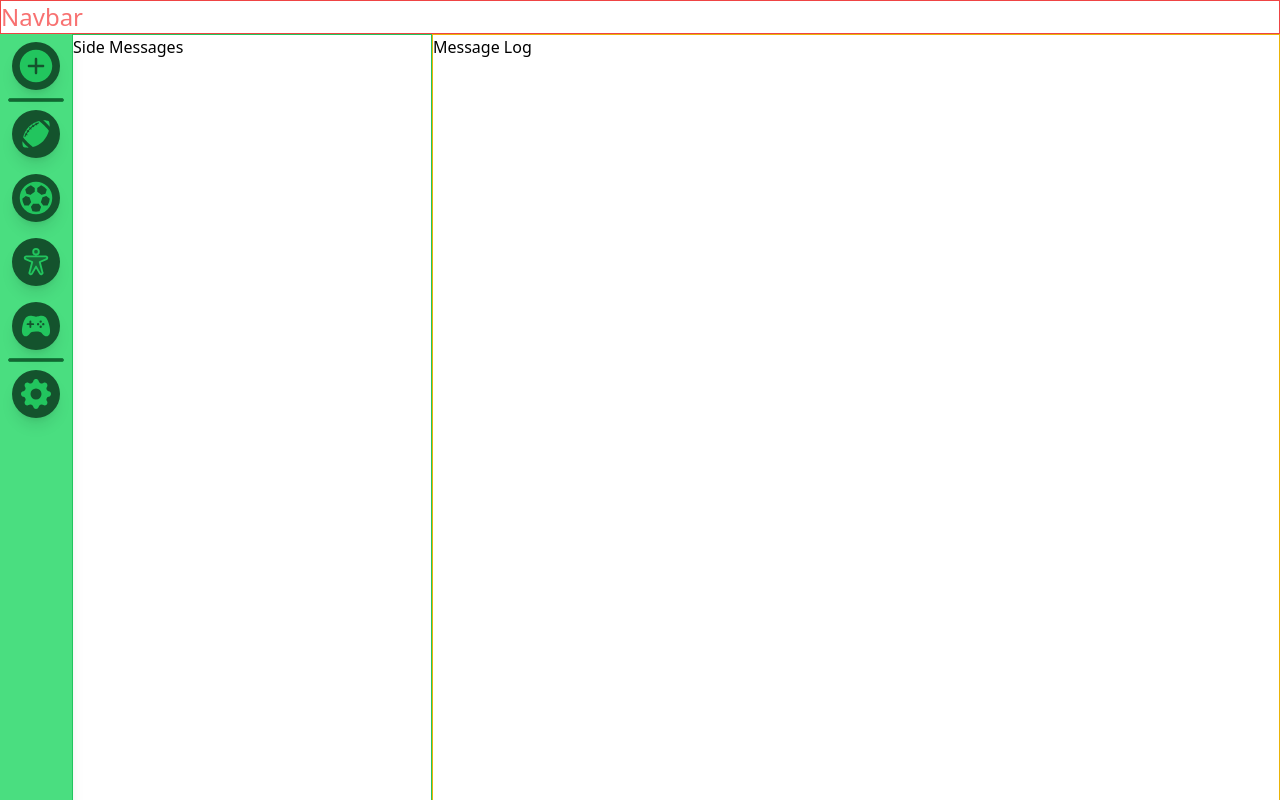
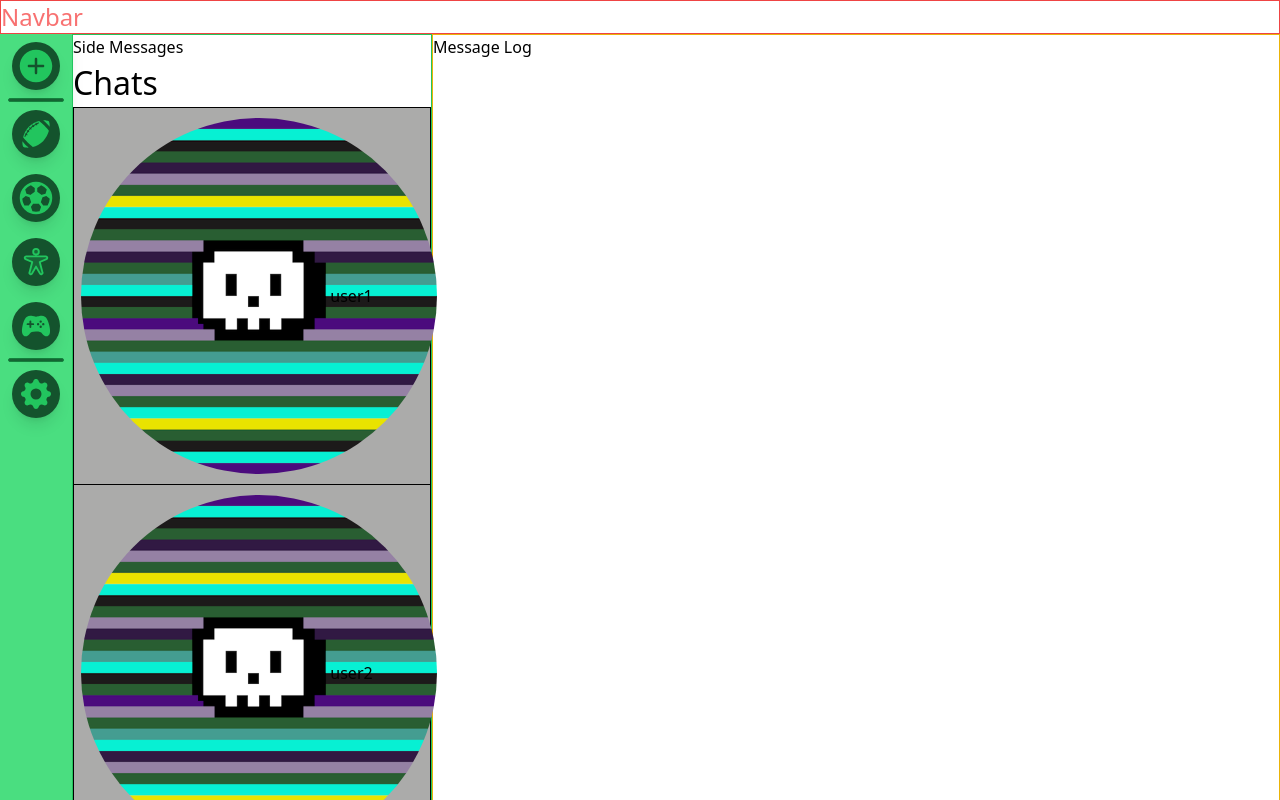
Before and after one commit to josefnaranjo/testing-websockets, a Next.js app in the folder Front/: page / in a window 1280 px wide. Shown: the top 800 px of the page. Built offline with nearby package versions, Linux system fonts and the light colour scheme.

Commit message:
you know i had to do it to em

```diff
--- /dev/null
+++ b/Front/app/components/dm-list/dm-list.css
@@ -0,0 +1,50 @@
+
+.list-container > h2{
+    font-size:2em;
+}
+.user-list{
+    display:flex;
+    flex-direction: column;
+    position:relative;
+    width:100%;
+    justify-content: space-around;
+    align-content:center;
+    background-color:rgb(171, 171, 170);
+    border:1px solid black;
+}
+.user-item{
+    padding-top:10px;
+    padding-bottom: 10px;
+    position: relative;
+    display:flex;
+    justify-content: space-between;
+    align-items: center;
+    border-bottom:1px solid black;
+}
+.user-icon{
+    display:flex;
+    position:relative;
+    border-radius: 100%;
+    width:auto;
+    margin:auto 0% auto 2%;
+}
+.user-name{
+   position:relative;
+   right:30%;
+}
+.user-state{
+    display:flex;
+    width: 20px;
+    height: 20px;
+    border-radius: 50%;
+    margin-right:10px;
+}
+#active{
+    background-color:green;
+}
+#away{
+    background-color: yellow;
+}
+#offline{
+    background-color: red;
+}
--- /dev/null
+++ b/Front/app/components/dm-list/dm-list.tsx
@@ -0,0 +1,65 @@
+import Image, { StaticImageData } from "next/image";
+import smolSkul from "./smolskul.png";
+import './dm-list.css'
+
+type User = {
+  name: string;
+  icon: StaticImageData;
+  activeState: 'active' | "away" | "offline";
+};
+
+export function generateUserList(numUsers: number): { [key: string]: User } {
+  let userList: { [key: string]: User } = {};
+
+  for (let i = 1; i <= numUsers; i++) {
+    let activeState: User['activeState'] = 'active'; // Default to 'active'
+
+    if (i > 5) {
+      activeState = 'away';
+    }
+    if (i > 8) {
+      activeState = 'offline';
+    }
+
+    let user: User = {
+      name: `user${i}`,
+      icon: smolSkul,
+      activeState: activeState
+    };
+
+    userList[`user${i}`] = user;
+  }
+
+  return userList;
+}
+const getColorFromState = (state: 'active' | 'away' | 'offline'): string => {
+    switch (state) {
+      case 'active':
+        return 'green';
+      case 'away':
+        return 'yellow';
+      case 'offline':
+        return 'red';
+      default:
+        return '';
+    }
+  };
+const UserList: React.FC<{ userList: { [key: string]: User } }> = ({ userList }) => {
+    return (
+      <div className="list-container">
+        <h2>Chats</h2>
+        <ul className="user-list">
+          {Object.values(userList).map(user => (
+            <li key={user.name} className="user-item">
+              <Image src={user.icon} alt={user.name} width={40} height={40} className="user-icon" />
+              <span className="user-name">{user.name}</span>
+              {/* Conditionally set background color */}
+              <div className={` user-state`} style={{backgroundColor:`${getColorFromState(user.activeState)}`}}></div>
+            </li>
+          ))}
+        </ul>
+      </div>
+    );
+  };
+
+export default UserList;
--- a/Front/app/page.tsx
+++ b/Front/app/page.tsx
@@ -1,5 +1,6 @@
 import SideBar from "@/app/components/SideBar/SideBar";
-
+import UserList, {generateUserList} from "./components/dm-list/dm-list"
+const userList = generateUserList(13);
 export default function Home() {
   return (
     <div className="project-container">
@@ -10,7 +11,10 @@ export default function Home() {
           <SideBar />
         </div>
 
-        <div className="direct-messages-container"><h1>Side Messages</h1></div>
+        <div className="direct-messages-container">
+          <h1>Side Messages</h1>
+          <UserList userList={userList} />
+          </div>
         <div className="message-log-container"><h1>Message Log</h1></div>
       </div>
     </div>
```
Also changed, not shown: Front/app/components/dm-list/smolskul.png (added).
